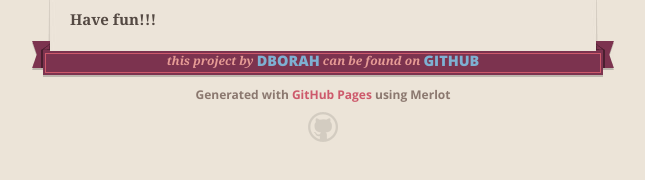
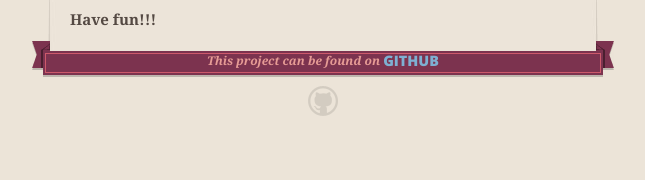
Before and after one commit to Dborah/MemoryGame, a plain HTML site: page index.html in a window 1280 px wide. Shown: the part 1057-1237 px from the top of the page, without its empty margins (317-962 px from the left). After the commit the page ends 1213 px from the top, so only its background shows below. Drawn offline with nearby package versions, Linux system fonts and the light colour scheme.

Commit message:
Update index.html

```diff
--- a/index.html
+++ b/index.html
@@ -70,12 +70,12 @@
       <footer>
         <span class="ribbon-outer">
           <span class="ribbon-inner">
-            <p>this project by <a href="https://github.com/Dborah">Dborah</a> can be found on <a href="https://github.com/Dborah/MemoryGame">GitHub</a></p>
+            <p>This project can be found on <a href="https://github.com/Dborah/MemoryGame">GitHub</a></p>
           </span>
           <span class="left-tail"></span>
           <span class="right-tail"></span>
         </span>
-        <p>Generated with <a href="https://pages.github.com">GitHub Pages</a> using Merlot</p>
+        <p></p>
         <span class="octocat"></span>
       </footer>
 
```
